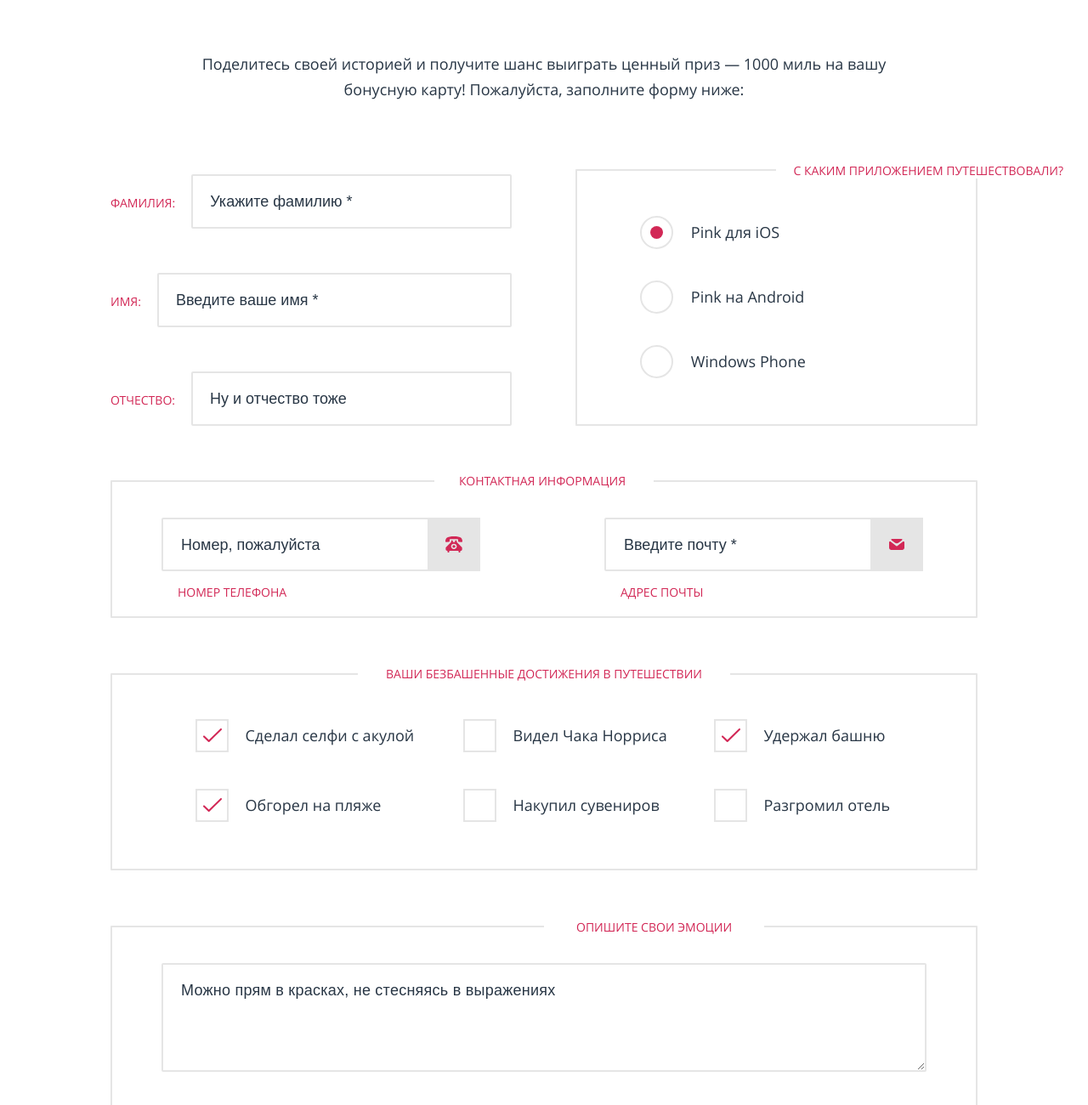
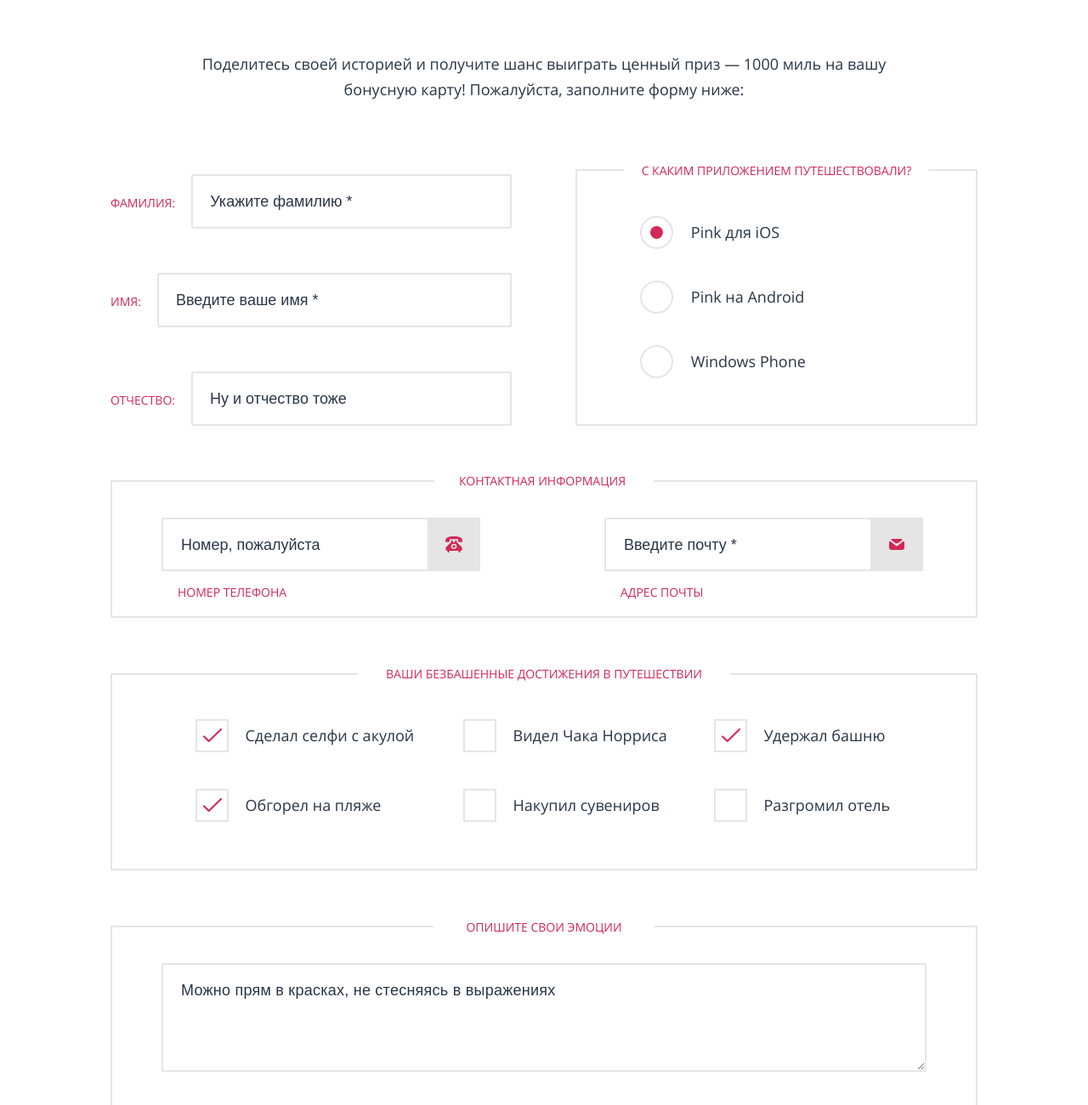
Before and after one commit to kotovi4/1314303-pink-22, a website: page source/form.html in a window 1280 px wide. Shown: the part 493-1793 px from the top of the page at 85% size. Drawn offline with nearby package versions, Linux system fonts and the light colour scheme; files that its build step writes are made by us from their sources.

Commit message:
Поправляет положение заголовков секций

```diff
--- a/source/less/blocks/application.less
+++ b/source/less/blocks/application.less
@@ -59,7 +59,7 @@
     padding: 0 20px;
     white-space: nowrap;
     background-color: @nav-text-color;
-    transform: translate(-50% 0);
+    transform: translate(-50%, 0);
   }
 }
 
--- a/source/less/blocks/emotions.less
+++ b/source/less/blocks/emotions.less
@@ -38,7 +38,7 @@
     top: -9px;
     left: 50%;
     padding: 0 38px;
-    transform: translate(-50% 0);
+    transform: translate(-50%, 0);
     background-color: @nav-text-color;
   }
 }
```
